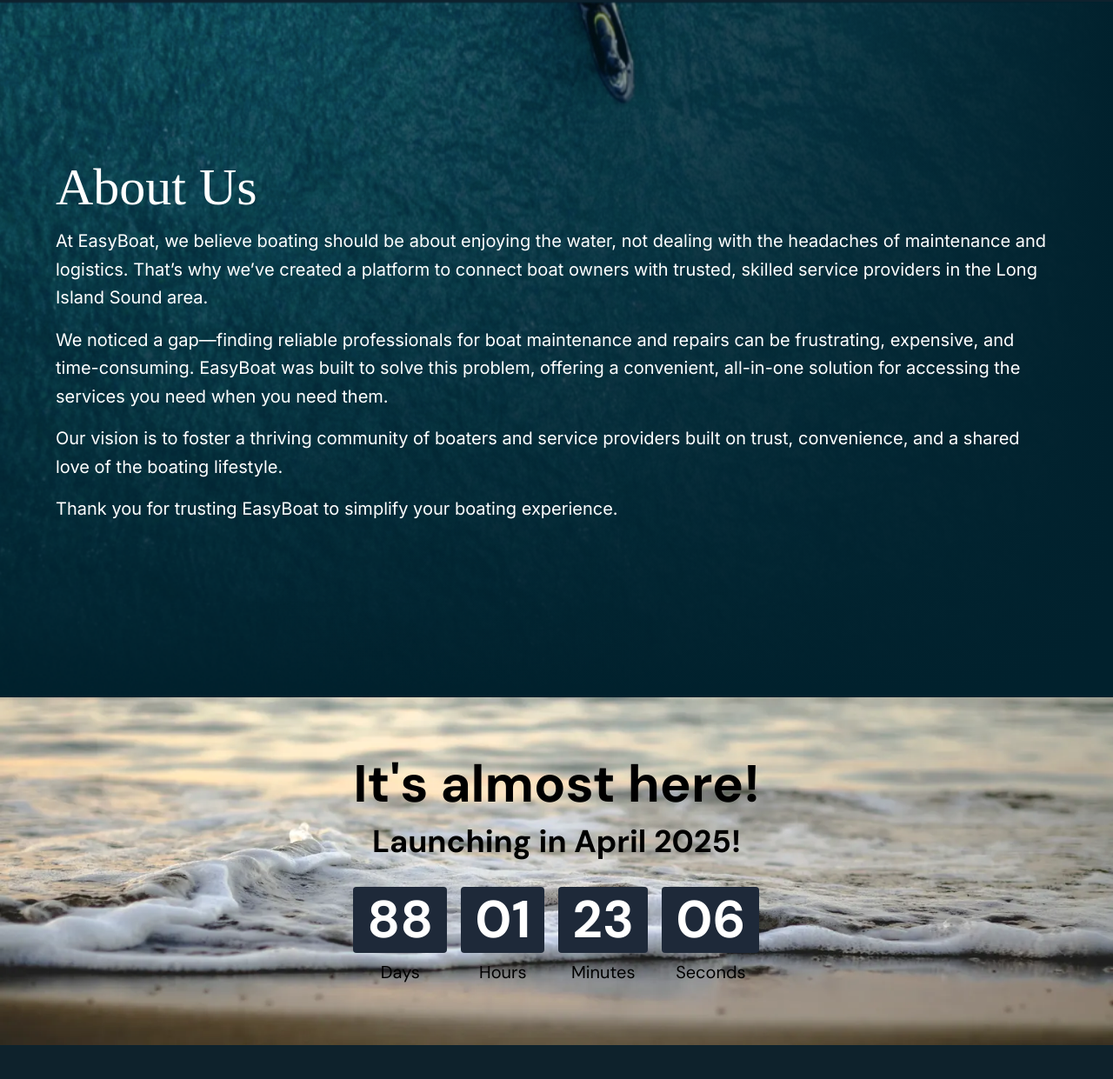
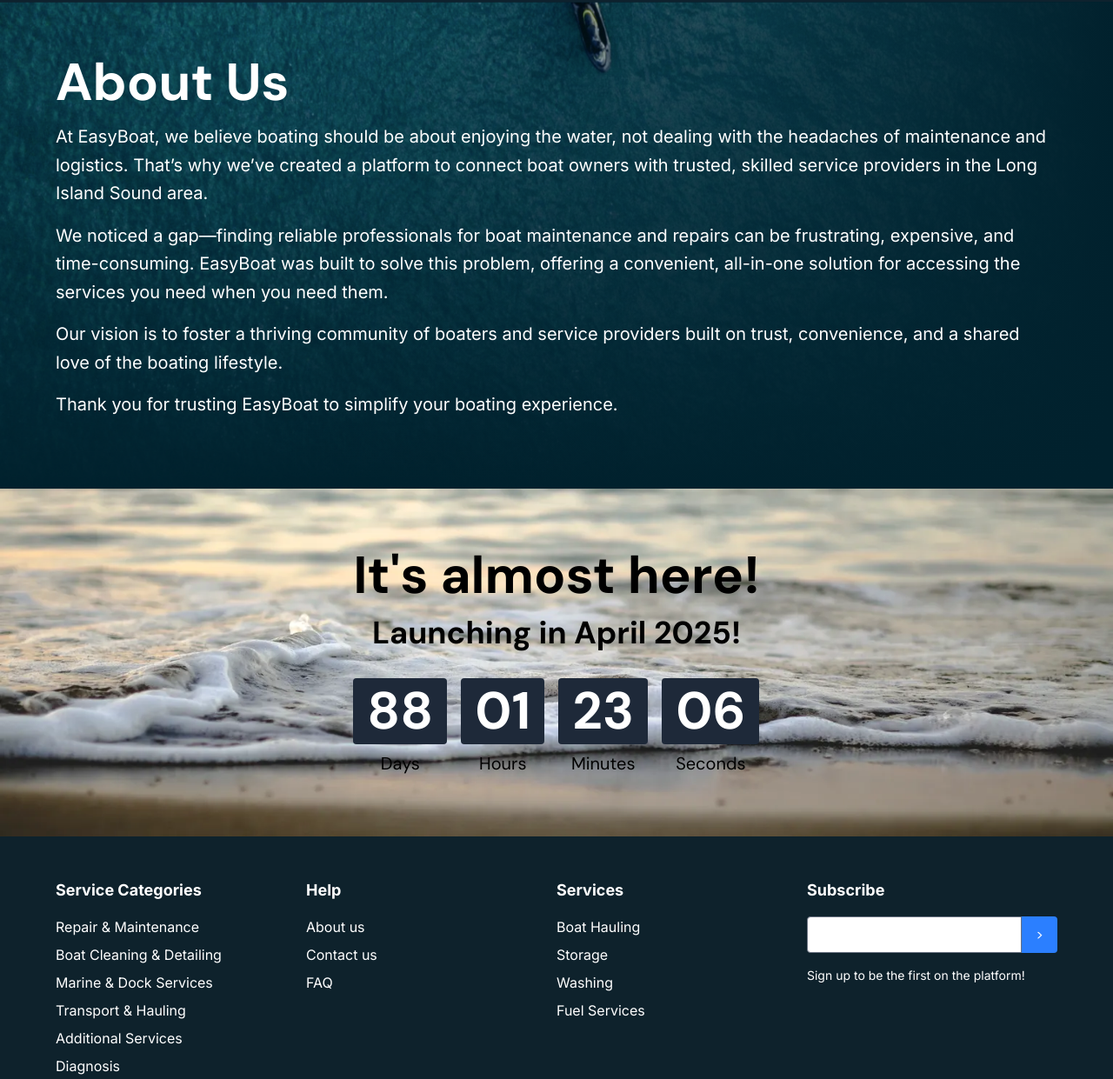
Before and after one commit to priyanshu-swe/EasyBoat, a website: page index.html in a window 1280 px wide. Shown: the part 4327-5568 px from the top of the page at 87% size. Drawn offline with Linux system fonts and the light colour scheme.

Commit message:
Adjusted About Section Height

```diff
--- a/index.html
+++ b/index.html
@@ -612,11 +612,11 @@
       </section>
 
       <!-- About -->
-      <section id="about" class="about-bg relative w-full h-screen">
+      <section id="about" class="about-bg relative w-full min-h-[70vh]">
         <div
           class="absolute inset-0 flex flex-col justify-center items-start text-left px-8 md:px-16"
         >
-          <h2 class="text-4xl md:text-6xl mb-4 text-white didot">About Us</h2>
+          <h2 class="text-4xl md:text-6xl mb-4 text-white font-semibold ">About Us</h2>
           <p class="text-sm md:text-xl mb-4 text-white leading-relaxed">
             At EasyBoat, we believe boating should be about enjoying the water,
             not dealing with the headaches of maintenance and logistics. That’s
@@ -645,7 +645,7 @@
 
       <!-- Timer -->
       <section
-        class="timer-bg relative w-full min-h-[50vh] flex flex-col justify-center items-center text-center px-8 md:px-16"
+        class="timer-bg relative w-full h-[50vh] flex flex-col justify-center items-center text-center px-8 md:px-16"
       >
         <div>
           <h2 class="text-4xl md:text-6xl mb-4 font-bold">It's almost here!</h2>
```
Also changed, not shown: assets/css/style.css.
